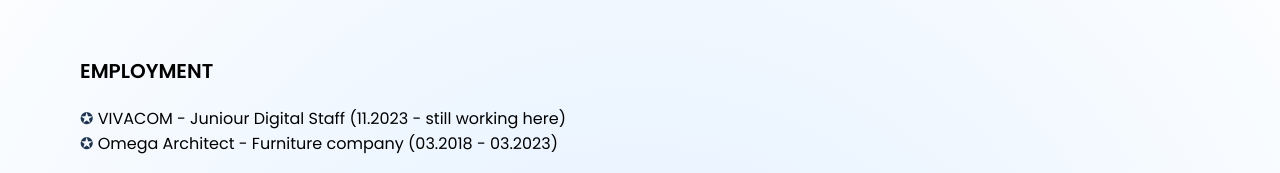
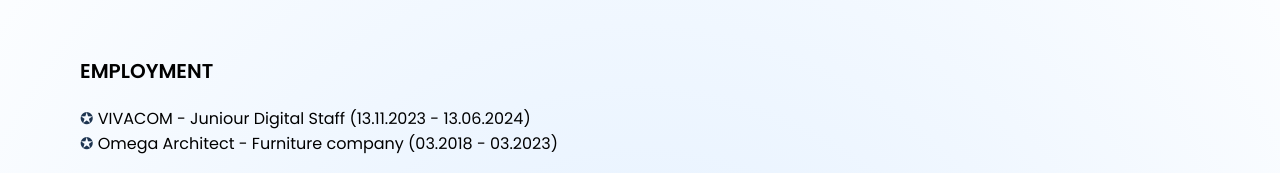
Before and after one commit to DelchevV/Portfolio, a plain HTML site: page index.html in a window 1280 px wide. Shown: the part 2510-2683 px from the top of the page. Drawn offline with nearby package versions, Linux system fonts and the light colour scheme.

Commit message:
Update index.html

```diff
--- a/index.html
+++ b/index.html
@@ -105,7 +105,7 @@
               <div class="text">EMPLOYMENT</div>
                 <p>
                   <li class="intern">VIVACOM - Juniour Digital Staff
-                    (11.2023 - still working here)
+                    (13.11.2023 - 13.06.2024)
                   </li>
                   <li class="intern">Omega Architect - Furniture company (03.2018 - 03.2023)
                   </li>
```
